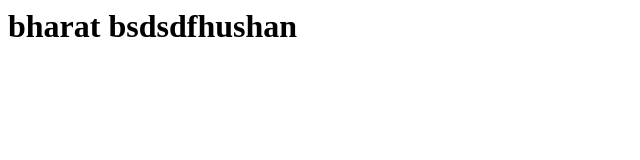
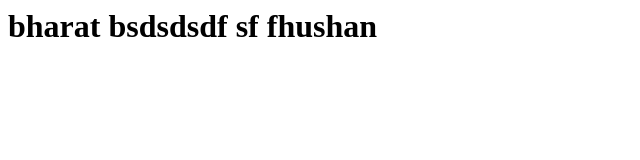
Before and after one commit to bharatncc96/project2, a plain HTML site: page index.html in a window 1280 px wide. Shown: the whole page, without its empty margins (0-640 px from the left). Drawn offline with Linux system fonts and the light colour scheme.

Commit message:
version 5

```diff
--- a/index.html
+++ b/index.html
@@ -1 +1,6 @@
-<h1> bharat bsdsdfhushan</h1>
+<h1> bharat bsdsdsdf
+
+
+	sf
+
+	fhushan</h1>
```
